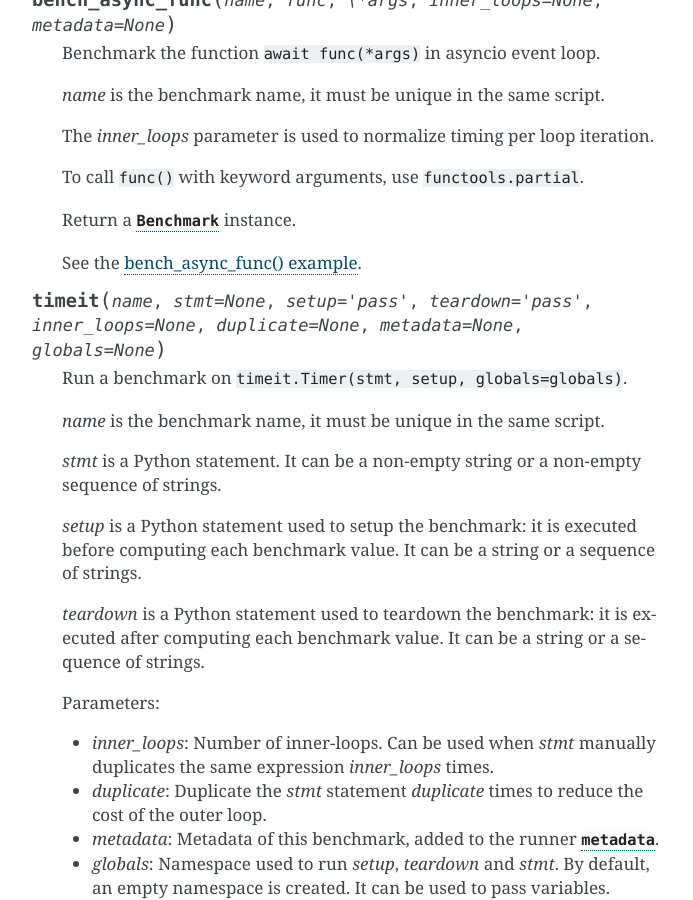
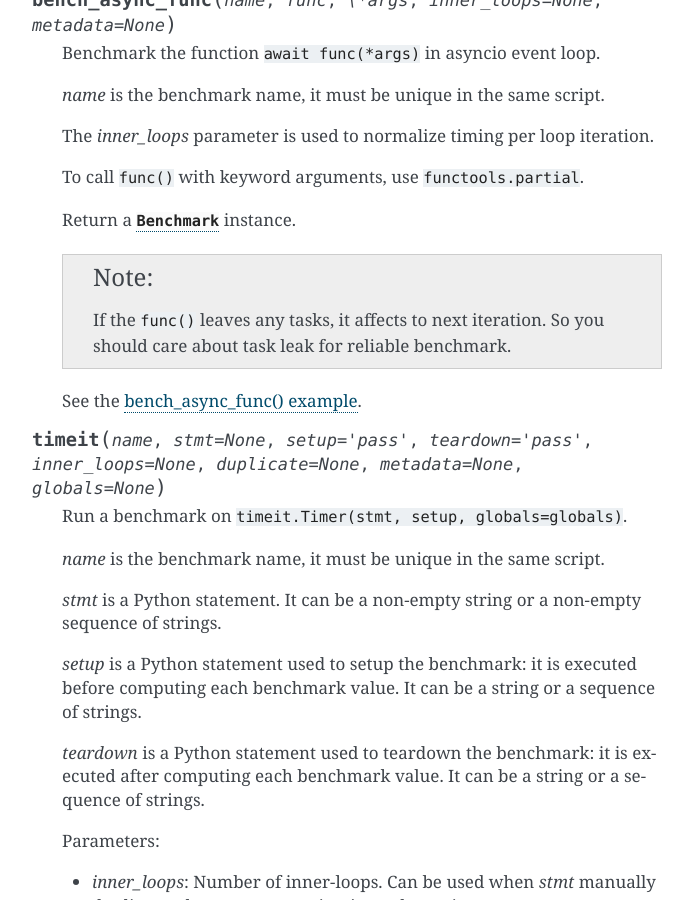
Before and after one commit to psf/pyperf, a Sphinx documentation site: the page built from doc/api.rst, in a window 1280 px wide and 900 px high, scrolled down 10293 px. Shown: the whole window, without its empty margins (418-1111 px from the left). Built offline with Sphinx 7.4.7, drawn with Linux system fonts in a browser that asks for light colours.

Commit message:
Add note

```diff
--- a/doc/api.rst
+++ b/doc/api.rst
@@ -552,6 +552,10 @@ Runner class
 
       Return a :class:`Benchmark` instance.
 
+      .. note::
+         If the ``func()`` leaves any tasks, it affects to next iteration.
+         So you should care about task leak for reliable benchmark.
+
       See the :ref:`bench_async_func() example <bench_async_func_example>`.
 
    .. method:: timeit(name, stmt=None, setup="pass", teardown="pass", inner_loops=None, duplicate=None, metadata=None, globals=None)
```
